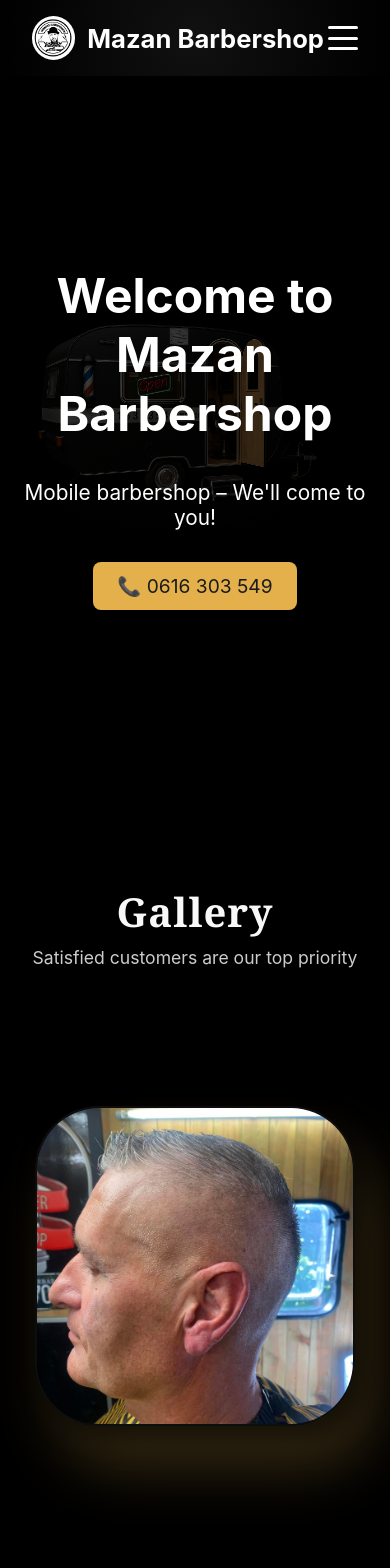
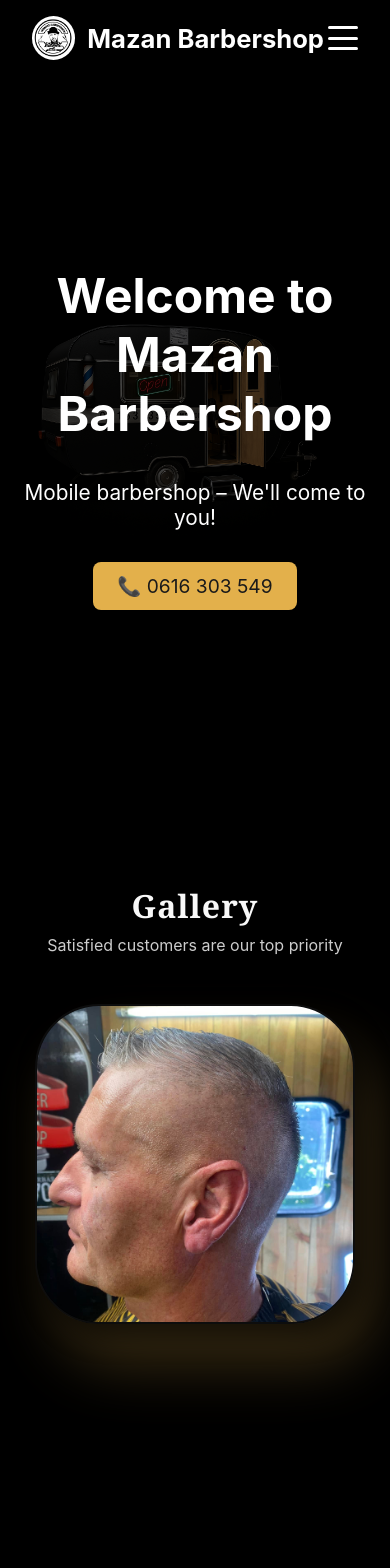
Before and after one commit to AryaEisa/mezanbarbershop, a React (Create React App) app: page / in a window 390 px wide. Shown: the top 1568 px of the page. Built offline with nearby package versions, Linux system fonts and the light colour scheme.

Commit message:
ändrade favicon

```diff
--- a/src/components/css/Gallery.css
+++ b/src/components/css/Gallery.css
@@ -2,51 +2,14 @@
   height: 100vh;
   background: black;
   display: flex;
-  justify-content: center;
+  flex-direction: column;
+  justify-content: flex-start;
   align-items: center;
   overflow: hidden;
   position: relative;
-  padding: 20px;
+  padding: 160px 20px 20px; /* luft mellan header och bild */
 }
 
-.gallery-image {
-  width: 520px;
-  height: 520px;
-  border-radius: 20%;
-  object-fit: cover;
-  position: absolute;
-  opacity: 0;
-  transition: opacity 1s ease-in-out;
-
-  /* ✨ Lyxig effekt */
-  box-shadow:
-    10px 12px 24px rgba(0, 0, 0, 0.6),
-    20px 40px 60px rgba(227, 176, 75, 0.25); /* guld-glow */
-
-  border: 2px solid rgba(255, 255, 255, 0.05);
-  backdrop-filter: blur(2px);
-}
-
-/* Visas när bilden är aktiv */
-.gallery-image.active {
-  opacity: 1;
-  z-index: 1;
-}
-
-/* 🔁 Mobilanpassning */
-@media (max-width: 768px) {
-  .gallery-image {
-    width: 440px;
-    height: 440px;
-  }
-}
-
-@media (max-width: 480px) {
-  .gallery-image {
-    width: 320px;
-    height: 320px;
-  }
-}
 .gallery-header {
   position: absolute;
   top: 40px;
@@ -68,3 +31,64 @@
   margin-top: 8px;
   color: #ccc;
 }
+
+.gallery-image {
+  width: 520px;
+  height: 520px;
+  border-radius: 20%;
+  object-fit: cover;
+  position: absolute;
+  top: 180px; /* flytta bilden nedåt så den inte ligger under headern */
+  opacity: 0;
+  transition: opacity 1s ease-in-out;
+
+  /* ✨ Lyxig effekt */
+  box-shadow:
+    10px 12px 24px rgba(0, 0, 0, 0.6),
+    20px 40px 60px rgba(227, 176, 75, 0.25);
+
+  border: 2px solid rgba(255, 255, 255, 0.05);
+  backdrop-filter: blur(2px);
+}
+
+.gallery-image.active {
+  opacity: 1;
+  z-index: 1;
+}
+
+/* 🔁 Mobilanpassning */
+@media (max-width: 768px) {
+  .gallery-image {
+    width: 440px;
+    height: 440px;
+    top: 160px;
+  }
+}
+
+@media (max-width: 480px) {
+  .gallery-image {
+    width: 320px;
+    height: 320px;
+    top: 160px;
+  }
+
+  .gallery-header h2 {
+    font-size: 2rem;
+  }
+
+  .gallery-header p {
+    font-size: 1rem;
+  }
+}
+
+/* 🔆 Enkel fadeIn-animation */
+@keyframes fadeIn {
+  from {
+    opacity: 0;
+    transform: translateY(-10px);
+  }
+  to {
+    opacity: 1;
+    transform: translateY(0);
+  }
+}
--- a/src/components/css/Header.css
+++ b/src/components/css/Header.css
@@ -3,7 +3,7 @@
   position: sticky;
   top: 0;
   width: 100%;
-   background: radial-gradient(circle at center, #111 0%, #000 100%);
+   background:none;
   z-index: 1000;
   display: flex;
   justify-content: space-between;
@@ -17,7 +17,7 @@
 /* === 💨 Scrolled effekt === */
 .navbar.scrolled {
   padding: 8px 24px;
-  background-color: #111111;
+
   box-shadow: 0 4px 12px rgba(0, 0, 0, 0.3);
 }
 
@@ -115,12 +115,12 @@
     position: absolute;
     top: 62px;
     right: 0;
-    background-color: #1a1a1a;
+    background-color: #000000d5;
     width: 100%;
     padding: 32px 0;
     align-items: center;
     gap: 24px;
-    box-shadow: 0 8px 16px rgba(0, 0, 0, 0.3);
+    box-shadow: 0 8px 16px rgba(0, 0, 0, 0.829);
     transition: all 0.3s ease-in-out;
   }
 
@@ -156,6 +156,6 @@
   align-items: center;
   padding: 16px 32px;
   color: white;
-  transition: background-color 0.3s ease, padding 0.3s ease, box-shadow 0.3s ease;
+
   box-shadow: 0 2px 8px rgba(0, 0, 0, 0.2);
 }
--- a/src/components/css/HomePage.css
+++ b/src/components/css/HomePage.css
@@ -19,7 +19,7 @@
   left: 0;
   width: 100%;
   height: 100%;
-  background: rgba(0, 0, 0, 0.65); /* mörk overlay */
+  background: rgba(0, 0, 0, 0.61); /* mörk overlay */
   display: flex;
   flex-direction: column;
   justify-content: center;
```
